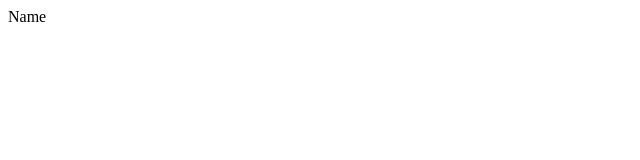
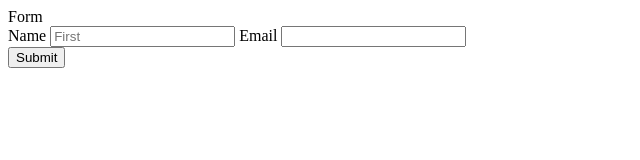
Before and after one commit to SulaimanKal/lab2, a plain HTML site: page index.html in a window 1280 px wide. Shown: the whole page, without its empty margins (0-640 px from the left). Drawn offline with Linux system fonts and the light colour scheme.

Commit message:
Update index.html
adding other labels

```diff
--- a/index.html
+++ b/index.html
@@ -2,7 +2,20 @@
 <html lang="en">
   <head>
     <meta charset="UTF-8">
-	<body>
-	<form method="get' action="null" autocomplete="on">
-	<div id="container">
-	  <label for="name">Name</label>
+	<meta name="viewport" content="width=device-width, initial-scale=1.0"
+	<title>Form</title>
+  </head>
+  <body>
+    <form method="get" action="null" autocomplete="on">
+	  <div id="container">
+	    <label for="name">Name</label>
+	    <input type="text" name=first_name" id="name" class="fontsize" placeholder="First" autocomplete="given-name">
+	    <label for="email">Email</label>
+	    <input type="email" name="email_data" id="email" class="fontsize">
+	    <div id="submit">
+	      <input type="submit" value="Submit">
+	    </div>
+	  </div>
+	</form>
+  </body>
+</html>
```
